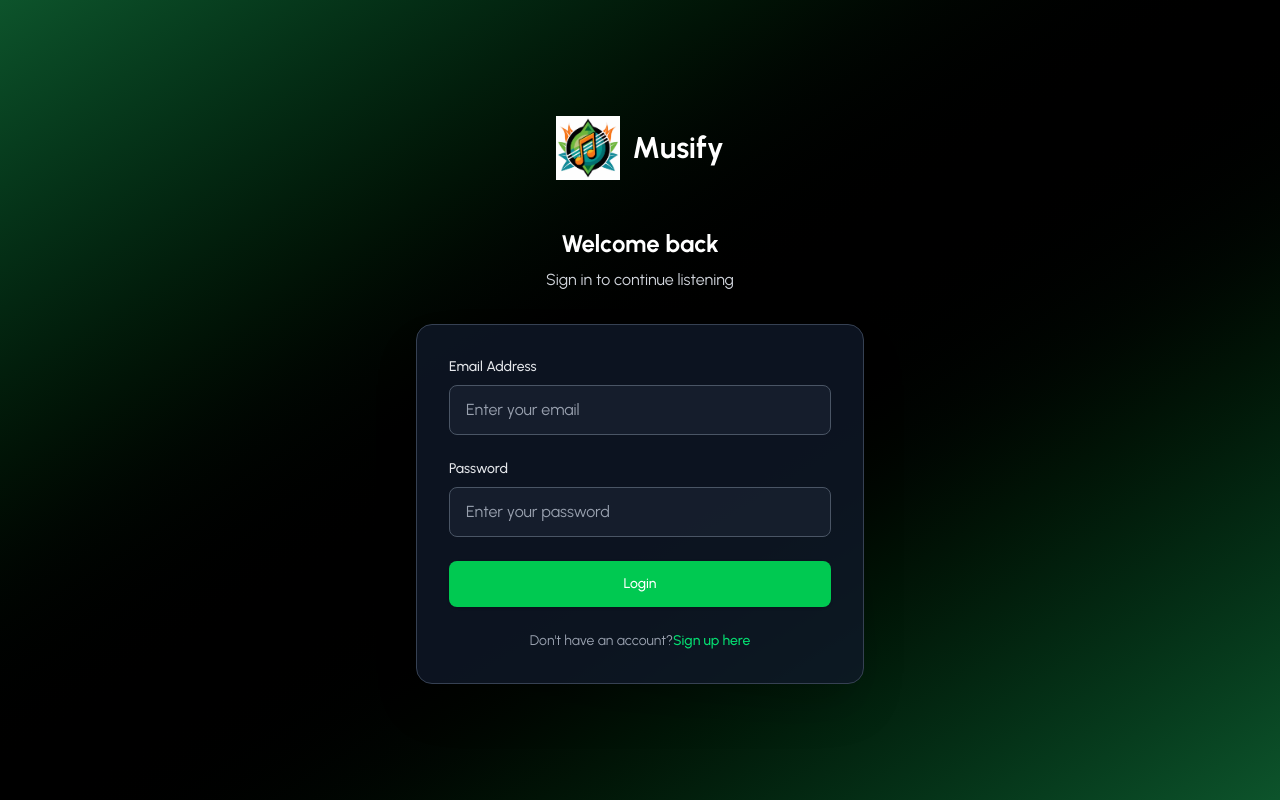
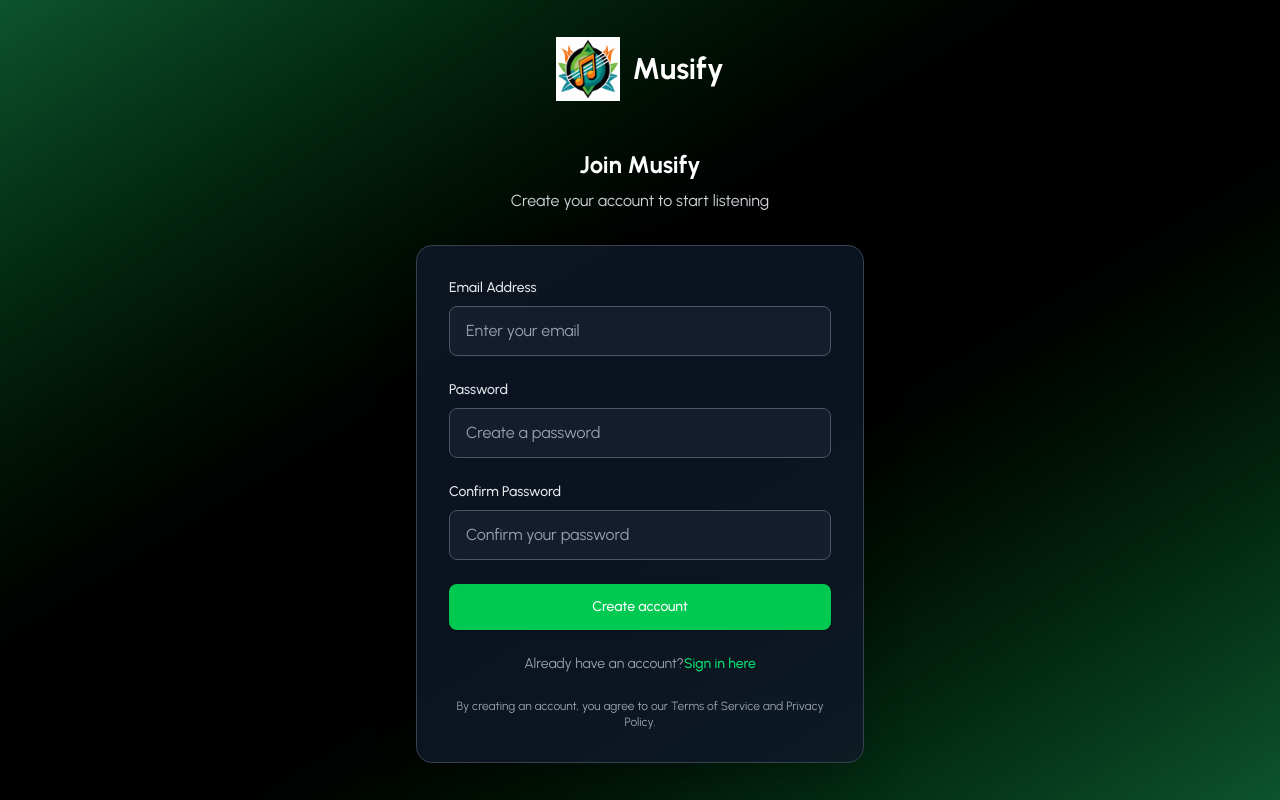
Before and after one commit to raviraj-shinde/full-stack-music-streaming-platform, a React (Vite) app in the folder musify-app/: page / in a window 1280 px wide. Both pictures are taken after a click on the button "Sign up here". Built offline with nearby package versions, Linux system fonts and the light colour scheme.

Commit message:
Login and Register

```diff
--- a/musify-app/src/App.jsx
+++ b/musify-app/src/App.jsx
@@ -4,10 +4,12 @@ import AuthWrapper from "./components/AuthWrapper";
 
 const App = () => {
   return (
-    <AuthWrapper>
+    <>
       <Toaster />
-      <Display />
-    </AuthWrapper>
+      <AuthWrapper>
+        <Display />
+      </AuthWrapper>
+    </>
   );
 };
 
--- a/musify-app/src/components/AuthWrapper.jsx
+++ b/musify-app/src/components/AuthWrapper.jsx
@@ -1,18 +1,29 @@
 import { useState } from "react";
-import { useAuth } from "../context/context";
+import { useAuth } from "../context/AuthContext";
 import Login from "./Login";
 import Register from "./Register";
 
 
 const AuthWrapper = ({children}) => {
-    const {isAuthenticated} = useAuth();
+    const {isAuthenticated, loading} = useAuth();
     const [showRegister, setShowRegister] = useState(false);
+
+    if(loading){
+        return (
+            <div className="min-h-screen bg-black flex items-center justify-center">
+                <div className="text-center">
+                    <div className="animate-spin rounded-full h-12 w-12 border-b-2 border-green-500 mx-auto mb-4"></div>
+                    <p className="text-white text-lg">Loading</p>
+                </div>
+            </div>
+        )
+    }
 
     if(!isAuthenticated()){
         return showRegister ? (
-            <Register />
+            <Register onSwitchToLogin = {() => setShowRegister(false)}/>
         ) : (
-            <Login />
+            <Login onSwitchToRegister = {() => setShowRegister(true)}/>
         );
     }
 
--- a/musify-app/src/components/Display.jsx
+++ b/musify-app/src/components/Display.jsx
@@ -5,7 +5,7 @@ import DisplayAlbum from "./DisplayAlbum";
 
 const Display = () => {
     return (
-        <div className="flex px-6 pb-4 overflow-auto">
+        <div className="flex-1 px-6 pb-4 overflow-auto">
             <Routes>
                 <Route path="/" element={<DisplayHome/>}/>
                 <Route path="/album" element={<DisplayAlbum/>}/>
--- a/musify-app/src/components/DisplayHome.jsx
+++ b/musify-app/src/components/DisplayHome.jsx
@@ -1,7 +1,19 @@
-const DisplayHome = () =>{
-    return (
-        <div>Display home</div>
-    );
-}
+import { useAuth } from "../context/AuthContext";
+
+const DisplayHome = () => {
+    const {logout} = useAuth();
+
+    const handleLogout = () => {
+        logout();
+    }
+
+
+  return (
+    <>
+      <div>Display home</div>
+      <button className="bg-red-600 hover:bg-red-700 py-1 px-3 rounded-2xl text-[15px] cursor-pointer transition-colors flex items-center gap-1" onClick={handleLogout}>logout</button>
+    </>
+  );
+};
 
 export default DisplayHome;
--- a/musify-app/src/components/Login.jsx
+++ b/musify-app/src/components/Login.jsx
@@ -1,19 +1,18 @@
 import { useState } from "react";
 import { assets } from "../assets/assets";
-import { useAuth } from "../context/context";
+import { useAuth } from "../context/AuthContext";
 import toast from "react-hot-toast";
 
-const Login = () => {
+const Login = ({ onSwitchToRegister }) => {
   const [email, setEmail] = useState("");
   const [password, setPassword] = useState("");
   const [loading, setLoading] = useState(false);
   const [error, setError] = useState("");
-  const {login} = useAuth();
+  const { login } = useAuth();
 
   const handleSubmit = async (e) => {
     e.preventDefault();
-    e.preventDefault();
-    setError('');
+    setError("");
 
     if (!email || !password) {
       setError("Please fill in all fields");
@@ -24,17 +23,16 @@ const Login = () => {
     setLoading(true);
     try {
       const result = await login(email, password);
-      if (!result.success){
+      if (!result.success) {
         toast.error(result.message);
         setError(result.message);
       }
     } catch (e) {
       setError(e.message);
       toast.error("An unexpected error occured. Please try again later.");
-    } finally{
+    } finally {
       setLoading(false);
     }
-
   };
 
   return (
@@ -55,6 +53,11 @@ const Login = () => {
         {/*Register Form*/}
         <div className="bg-gray-900/80 backdrop-blug-lg rounded-2xl p-8 shadow-2xl border border-gray-700">
           <form className="space-y-6" onSubmit={handleSubmit}>
+            {error && (
+              <div className="bg-red-500/20 border border-red-500 rounded-lg p-3 text-red-300 text-sm">
+                {error}
+              </div>
+            )}
             {/*Email field*/}
             <div>
               <label
@@ -72,7 +75,7 @@ const Login = () => {
                 className="block w-full px-4 py-3 border border-gray-600 rounded-lg bg-gray-800/50 text-white placeholder-gray-400 focus:outline-none focus:ring-2 focus:ring-green-500 focus:border-transparent transition-all duration-200"
                 placeholder="Enter your email"
                 value={email}
-                onChange={e => setEmail(e.target.value)}
+                onChange={(e) => setEmail(e.target.value)}
               />
             </div>
 
@@ -93,13 +96,23 @@ const Login = () => {
                 className="block w-full px-4 py-3 border border-gray-600 rounded-lg bg-gray-800/50 text-white placeholder-gray-400 focus:outline-none focus:ring-2 focus:ring-green-500 focus:border-transparent transition-all duration-200"
                 placeholder="Enter your password"
                 value={password}
-                onChange={e => setPassword(e.target.value)}
+                onChange={(e) => setPassword(e.target.value)}
               />
             </div>
 
             {/*Submit butom*/}
-            <button className="w-full flex justify-center py-3 px-4 border border-transparent rounded-lg shadow-sm text-sm font-medium text-white bg-green-500 hover:bg-green-600 focus:outline-none focus:ring-2 focus:ring-offset-2 focus:ring-green-500 disabled:opacity-50 disabled:cursor-not-allowed transition-all duration-200 transform hover:scale-105">
-              Login
+            <button
+              disabled={loading}
+              className="w-full flex justify-center py-3 px-4 border border-transparent rounded-lg shadow-sm text-sm font-medium text-white bg-green-500 hover:bg-green-600 focus:outline-none focus:ring-2 focus:ring-offset-2 focus:ring-green-500 disabled:opacity-50 disabled:cursor-not-allowed transition-all duration-200 transform hover:scale-105"
+            >
+              {loading ? (
+                <div className="flex items-center">
+                  <div className="animate-spin rounded-full h-4 w-4 border-b-2 border-white"></div>
+                  Signing in...
+                </div>
+              ) : (
+                "Sign in"
+              )}
             </button>
           </form>
 
@@ -107,7 +120,10 @@ const Login = () => {
           <div className="mt-6 text-center">
             <p className="text-sm text-gray-400">
               Don't have an account?
-              <button className="text-green-400 hover:text-green-300 font-medium transition-colors">
+              <button
+                className="text-green-400 hover:text-green-300 font-medium transition-colors cursor-pointer"
+                onClick={onSwitchToRegister}
+              >
                 Sign up here
               </button>
             </p>
--- a/musify-app/src/components/Register.jsx
+++ b/musify-app/src/components/Register.jsx
@@ -1,9 +1,9 @@
 import toast from "react-hot-toast";
 import { assets } from "../assets/assets";
 import { useState } from "react";
-import { useAuth } from "../context/context";
+import { useAuth } from "../context/AuthContext";
 
-const Register = () => {
+const Register = ({ onSwitchToLogin }) => {
   const [email, setEmail] = useState("");
   const [password, setPassword] = useState("");
   const [confirmPassword, setConfirmPassword] = useState("");
@@ -63,6 +63,11 @@ const Register = () => {
         {/*Register Form*/}
         <div className="bg-gray-900/80 backdrop-blug-lg rounded-2xl p-8 shadow-2xl border border-gray-700">
           <form className="space-y-6" onSubmit={handleSubmit}>
+            {error && (
+              <div className="bg-red-500/20 border border-red-500 rounded-lg p-3 text-red-300 text-sm">
+                {error}
+              </div>
+            )}
             {/*Email field*/}
             <div>
               <label
@@ -127,8 +132,18 @@ const Register = () => {
             </div>
 
             {/*Submit butom*/}
-            <button className="w-full flex justify-center py-3 px-4 border border-transparent rounded-lg shadow-sm text-sm font-medium text-white bg-green-500 hover:bg-green-600 focus:outline-none focus:ring-2 focus:ring-offset-2 focus:ring-green-500 disabled:opacity-50 disabled:cursor-not-allowed transition-all duration-200 transform hover:scale-105">
-              Register
+            <button
+              disabled={loading}
+              className="w-full flex justify-center py-3 px-4 border border-transparent rounded-lg shadow-sm text-sm font-medium text-white bg-green-500 hover:bg-green-600 focus:outline-none focus:ring-2 focus:ring-offset-2 focus:ring-green-500 disabled:opacity-50 disabled:cursor-not-allowed transition-all duration-200 transform hover:scale-105"
+            >
+              {loading ? (
+                <div className="flex items-center">
+                  <div className="animate-spin rounded-full h-4 w-4 border-b-2 border-white mr-2"></div>
+                  Creating account...
+                </div>
+              ) : (
+                "Create account"
+              )}
             </button>
           </form>
 
@@ -136,7 +151,10 @@ const Register = () => {
           <div className="mt-6 text-center">
             <p className="text-sm text-gray-400">
               Already have an account?
-              <button className="text-green-400 hover:text-green-300 font-medium transition-colors">
+              <button
+                className="text-green-400 hover:text-green-300 font-medium transition-colors cursor-pointer"
+                onClick={onSwitchToLogin}
+              >
                 Sign in here
               </button>
             </p>
--- a/musify-app/src/context/context.jsx
+++ b/musify-app/src/context/AuthContext.jsx
@@ -1,5 +1,7 @@
 import axios from "axios";
 import { createContext, useContext, useEffect, useState } from "react";
+
+/***************************** Auth-Context ***************************************/
 
 const AuthContext = createContext();
 
@@ -16,12 +18,11 @@ export const AuthProvider = ({ children }) => {
 
   const [user, setUser] = useState(null);
   const [token, setToken] = useState(localStorage.getItem("userToken"));
-  const [loading, setLoading] = useState(false);
+  const [loading, setLoading] = useState(true);
 
   useEffect(() => {
-    setLoading(true);
     const storedToken = localStorage.getItem("userToken");
-    const storedUser = localStorage.getItem("userDat");
+    const storedUser = localStorage.getItem("userData");
 
     if(storedToken && storedUser){
         setToken(storedToken);
@@ -87,10 +88,19 @@ export const AuthProvider = ({ children }) => {
     return !!token && !!user;
   }
 
+  const logout = () => {
+    setToken(null);
+    setUser(null);
+    localStorage.removeItem("userToken");
+    localStorage.removeItem("userData");
+  }
+
   const contextValue = {
     register,
     login,
-    isAuthenticated
+    isAuthenticated,
+    loading,
+    logout
   };
 
   return (
--- a/musify-app/src/main.jsx
+++ b/musify-app/src/main.jsx
@@ -2,7 +2,7 @@ import { StrictMode } from "react";
 import { createRoot } from "react-dom/client";
 import "./index.css";
 import App from "./App.jsx";
-import { AuthProvider } from "./context/context.jsx";
+import { AuthProvider } from "./context/AuthContext.jsx";
 import { BrowserRouter } from "react-router-dom";
 
 createRoot(document.getElementById("root")).render(
```
